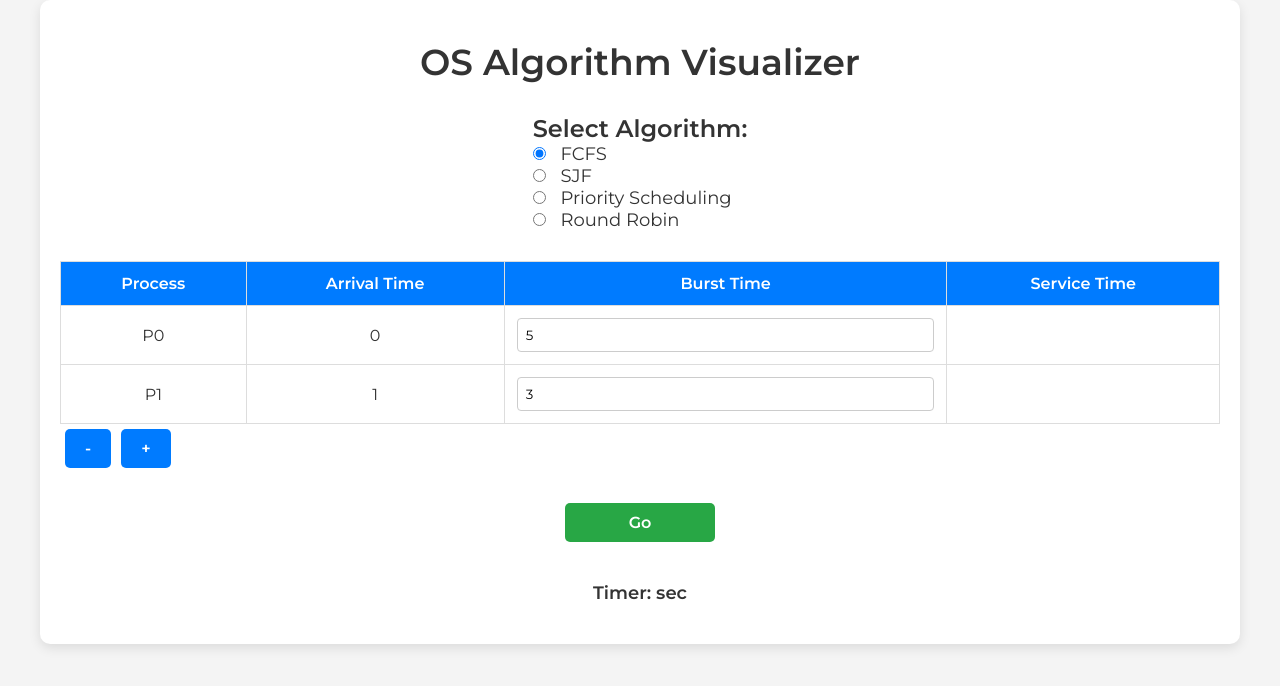
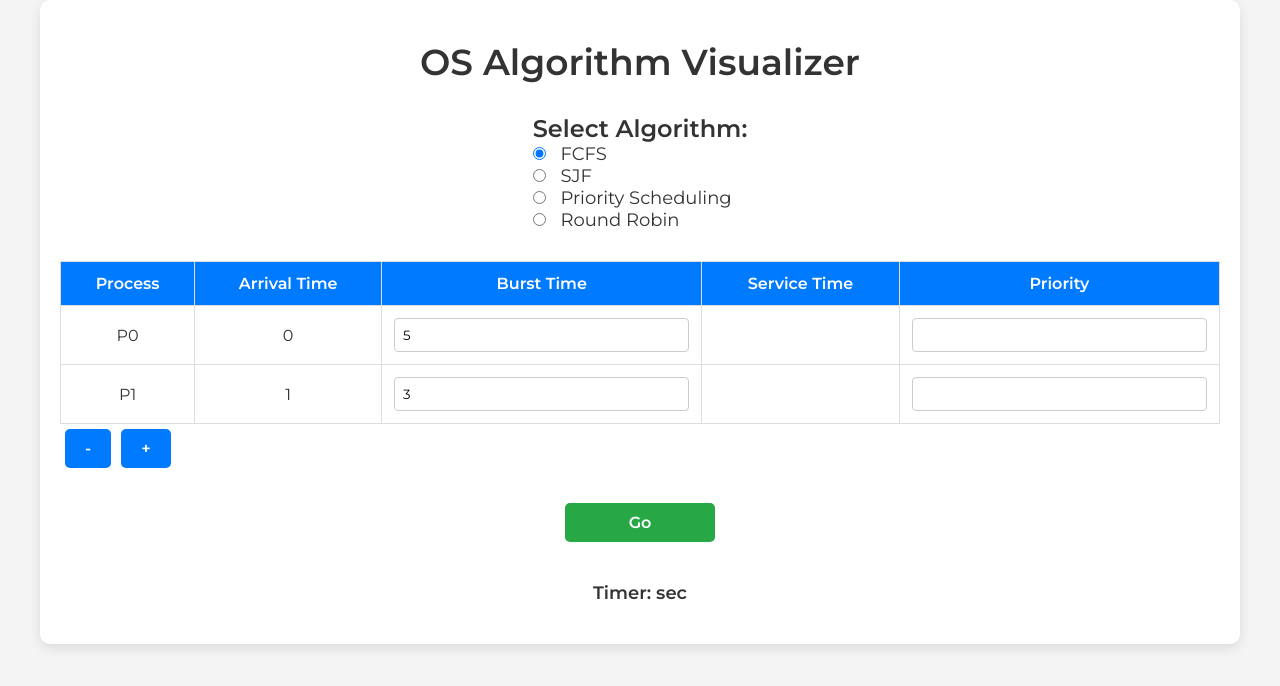
Before and after one commit to Anurag11223344/minor-project, a React (Vite) app: page / in a window 1280 px wide. Shown: the top 686 px of the page. Built offline with nearby package versions, Linux system fonts and the light colour scheme.

Commit message:
Removed the priority sheduling table error

```diff
--- a/src/javaScript/Landing.js
+++ b/src/javaScript/Landing.js
@@ -38,7 +38,7 @@ function addRow() {
   + '</td><td>'
   + (lastRowNumebr + 1)
   + '</td><td><input class="exectime" type="text"/></td><td class="servtime"></td>'
-  //if ($('input[name=algorithm]:checked', '#algorithm').val() == "priority")
+  // if ($('input[name=algorithm]:checked', '#algorithm').val() == "priority")
   + '<td class="priority-only"><input type="text"/></td></tr>';
 
   lastRow.after(newRow);
@@ -47,7 +47,7 @@ function addRow() {
   minus.show();
   minus.css('top', (parseFloat(minus.css('top')) + 24) + 'px');
 
-  if ($('input[name=algorithm]:checked', '#algorithm').val() != "priority")
+  if ($('input[name=algorithm]:checked', '#algorithm').val() !== "priority")
     $('.priority-only').hide();
 
 
--- a/src/styles/Landing.scss
+++ b/src/styles/Landing.scss
@@ -80,9 +80,9 @@ h1 {
       border-radius: 4px;
     }
 
-    .priority-only {
-      display: none;
-    }
+    // .priority-only {
+    //   display: none;
+    // }
   }
 }
 // input[type="text"] {
@@ -141,6 +141,7 @@ h1 {
   text-align: center;
 
   p {
+    margin-top: 30px;
     font-size: 18px;
     font-weight: 600;
 
@@ -170,6 +171,7 @@ h1 {
 #timer {
   font-weight: bold;
   font-size: 16px;
+  color: #007bff;
 }
 
 #curtain {
```
